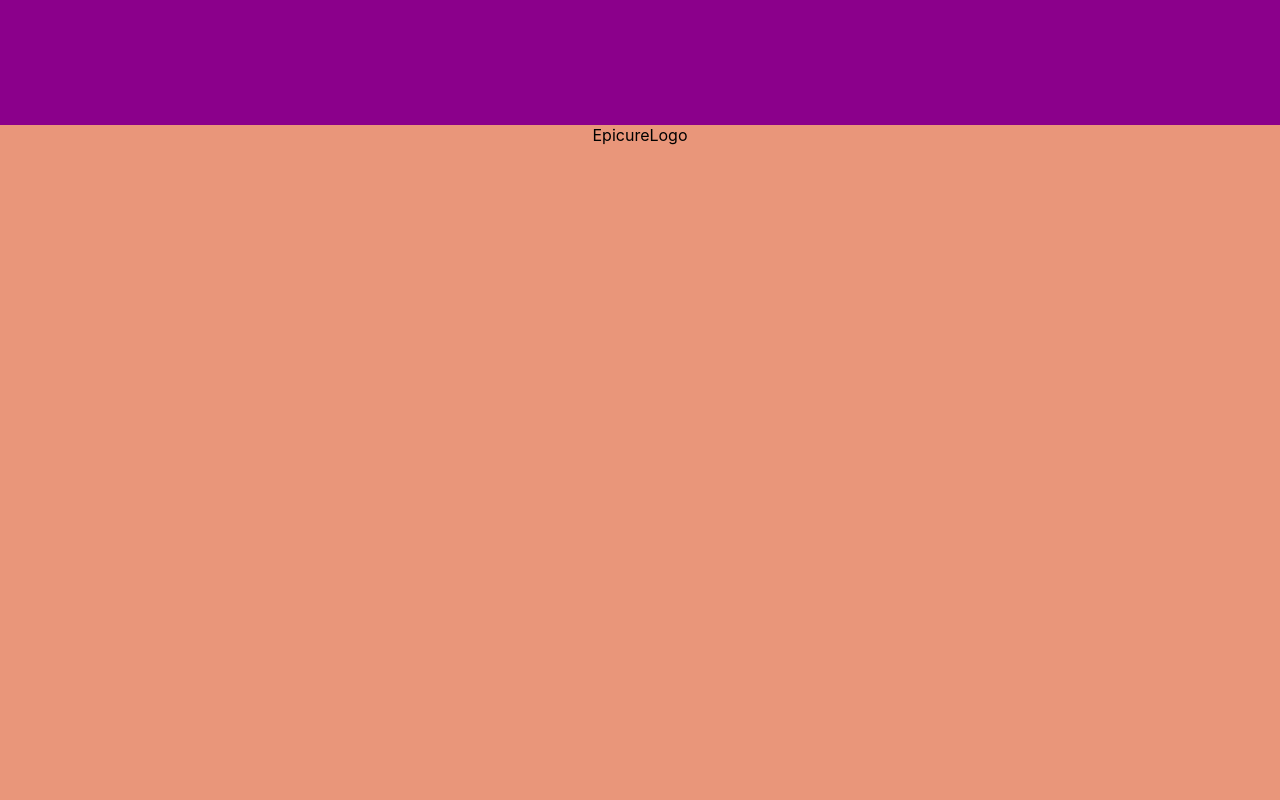
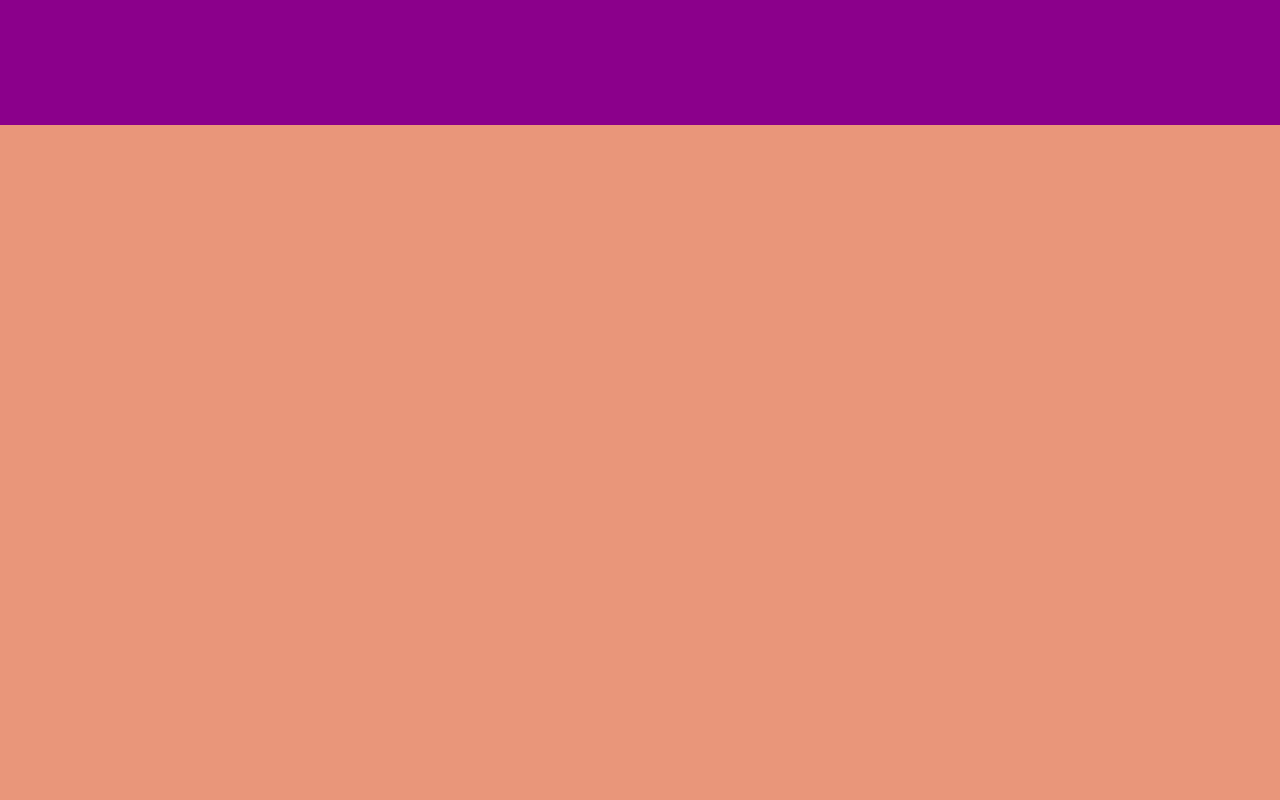
Before and after one commit to HilaMedinaMoveo/epicure-project, a React (Create React App) app: page / in a window 1280 px wide. Shown: the part 2600-3400 px from the top of the page. Built offline with nearby package versions, Linux system fonts and the light colour scheme.

Commit message:
epicure-layout

```diff
--- a/src/components/epicurelogo/EpicureLogo.tsx
+++ b/src/components/epicurelogo/EpicureLogo.tsx
@@ -1,7 +1,21 @@
 import React from "react";
 
 const EpicureLogo = () => {
-	return <div className="EpicureLogo">EpicureLogo</div>;
+	return (
+		<div className="EpicureLogo">
+			<div className="epicure-logo-container">
+				<div className="epicure-logo-img">
+					<img></img>
+				</div>
+				<div className="oval-div">
+					<div></div>
+					<div></div>
+				</div>
+				<div></div>
+				<div></div>
+			</div>
+		</div>
+	);
 };
 
 export default EpicureLogo;
```
Also changed, not shown: src/assets/images/epicurel-logo.svg (added).
